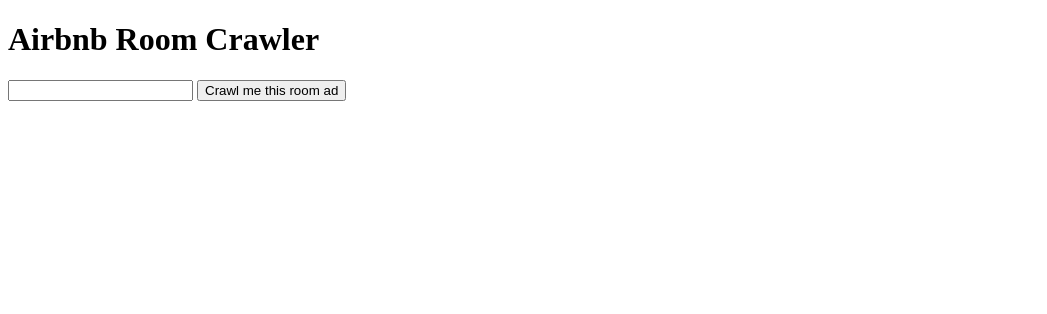
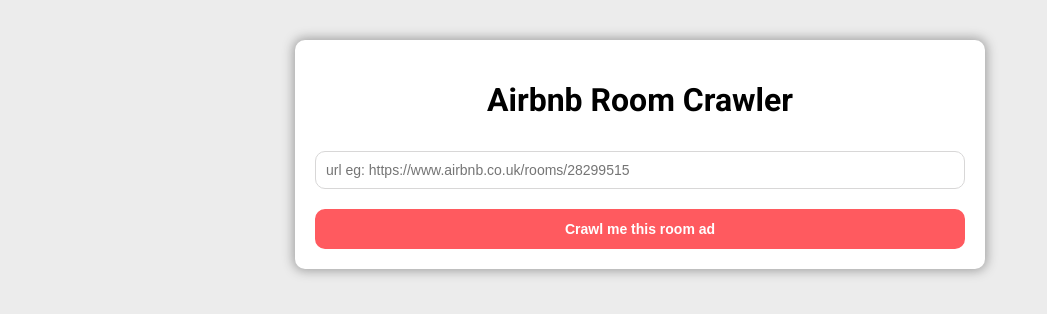
Before and after one commit to peterfiorito/airbnb-crawl, a website: page index.html in a window 1280 px wide. Shown: the whole page, without its empty margins (0-1047 px from the left). Drawn offline with Linux system fonts and the light colour scheme.

Commit message:
Add styles to html

```diff
--- /dev/null
+++ b/app.css
@@ -0,0 +1,56 @@
+body{
+  background-color: #ececec;
+  font-family: 'Roboto', sans-serif;
+  display: flex;
+  margin: 0px;
+}
+
+.main__wrapper{
+  background-color: white;
+  border-radius: 10px;
+  min-width: 350px;
+  margin: 10px;
+  padding: 20px;
+  -webkit-box-shadow: 0px 0px 11px 2px rgba(161,161,161,1);
+  -moz-box-shadow: 0px 0px 11px 2px rgba(161,161,161,1);
+  box-shadow: 0px 0px 11px 2px rgba(161,161,161,1);
+}
+
+.main__title{
+  text-align: center;
+}
+
+.main__form{
+  display: flex;
+  flex-direction: column;
+}
+
+.main__form-input{
+  margin: 10px 0px;
+  padding: 8px;
+  border-radius: 10px;
+  border: #d8d7d7 solid 1px;
+  font-size: 14px;
+  padding: 10px;
+}
+
+.main__form-button{
+  margin-top: 10px;
+  padding: 10px;
+  border-radius: 10px;
+  color: white;
+  background-color: #ff5a5f;
+  border: solid 2px #ff5a5f;
+  font-size: 14px;
+  font-weight: bold;
+  cursor: pointer;
+}
+
+@media screen and (min-width: 780px) {
+  .main__wrapper{
+    min-width: 650px;
+    margin-top: 40px;
+    margin-left: auto;
+    margin-right: auto;
+  }
+}
--- a/index.html
+++ b/index.html
@@ -4,13 +4,17 @@
     <meta charset="utf-8" />
     <title>Airbnb Crawler</title>
     <link href="https://fonts.googleapis.com/css?family=Open+Sans|Roboto:700&display=swap" rel="stylesheet">
+    <link rel="shortcut icon" sizes="76x76" type="image/x-icon" href="airbnb.ico">
+    <link rel="stylesheet" href="app.css">
     <meta content="width=device-width, initial-scale=1" name="viewport" />
   </head>
   <body>
-    <h1>Airbnb Room Crawler</h1>
-    <form action="/room" method="POST">
-        <input name="roomUrl"/>
-        <button type="submit">Crawl me this room ad</button>
-    </form>
+    <div class="main__wrapper">
+      <h1 class="main__title">Airbnb Room Crawler</h1>
+      <form action="/room" method="POST" class="main__form">
+          <input name="roomUrl" class="main__form-input" placeholder="url eg: https://www.airbnb.co.uk/rooms/28299515"/>
+          <button type="submit" class="main__form-button">Crawl me this room ad</button>
+      </form>
+    </div>
   </body>
 </html>
```
Also changed, not shown: airbnb.ico (added).
